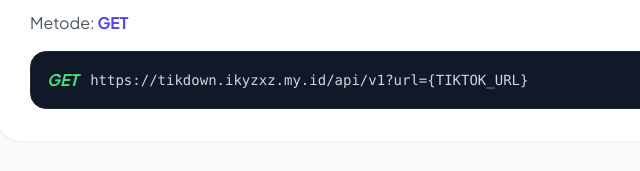
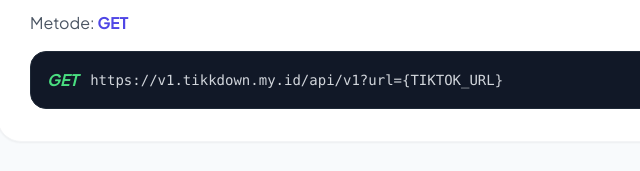
Before and after one commit to apaajadehwkwkw1188-ship-it/tikkdown, a website: page public/api-docs.html in a window 1280 px wide. Shown: the part 355-526 px from the top of the page, 219-859 px from the left. Drawn offline with nearby package versions, Linux system fonts and the light colour scheme.

Commit message:
Update api-docs.html

```diff
--- a/public/api-docs.html
+++ b/public/api-docs.html
@@ -104,7 +104,7 @@
             <div class="relative group">
                 <div class="flex items-center bg-gray-900 rounded-2xl p-4 pr-14 overflow-hidden border border-gray-800">
                     <span class="text-green-400 font-bold mr-3 italic">GET</span>
-                    <code id="api-url" class="text-gray-300 text-sm break-all font-mono">https://tikdown.ikyzxz.my.id/api/v1?url={TIKTOK_URL}</code>
+                    <code id="api-url" class="text-gray-300 text-sm break-all font-mono">https://v1.tikkdown.my.id/api/v1?url={TIKTOK_URL}</code>
                 </div>
                 <button onclick="copyApi()" class="absolute right-3 top-1/2 -translate-y-1/2 p-2 bg-gray-800 hover:bg-gray-700 rounded-xl text-white transition-all">
                     <svg xmlns="http://www.w3.org/2000/svg" class="h-5 w-5" fill="none" viewBox="0 0 24 24" stroke="currentColor">
```
